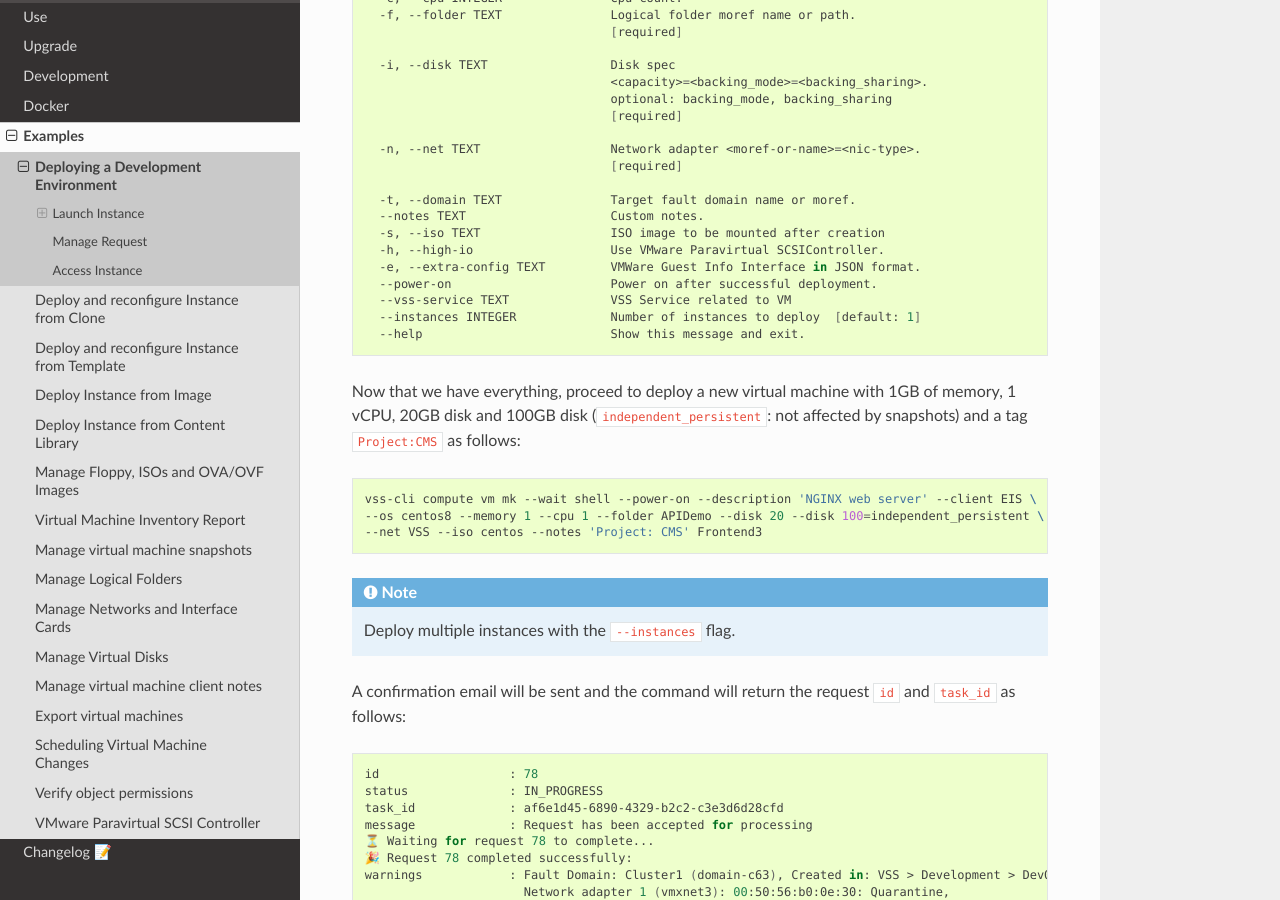
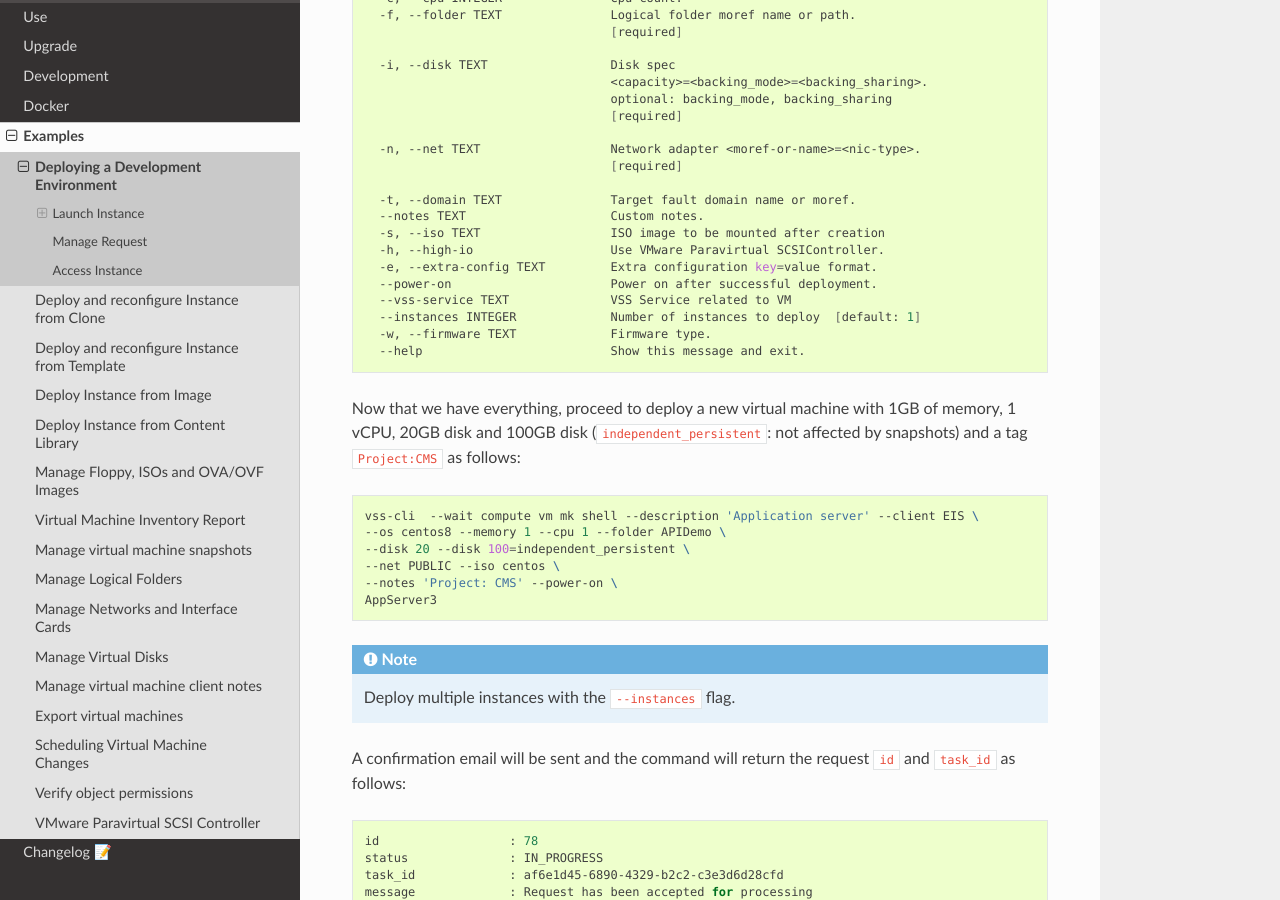
Before and after one commit to EIS-ITS/vss-cli, a Sphinx documentation site: the page built from docs/examples/deploy-os.rst, in a window 1280 px wide and 900 px high, scrolled down 3319 px. Built offline with Sphinx 7.4.7 and the Read the Docs theme 2.0.0, drawn with Linux system fonts in a browser that asks for light colours; the version number could not be read and is left out.

Commit message:
Issue #415: 🎉Version release v0.12.1 - fixes #415

```diff
--- a/docs/examples/deploy-os.rst
+++ b/docs/examples/deploy-os.rst
@@ -183,10 +183,11 @@ command takes:
       --notes TEXT                    Custom notes.
       -s, --iso TEXT                  ISO image to be mounted after creation
       -h, --high-io                   Use VMware Paravirtual SCSIController.
-      -e, --extra-config TEXT         VMWare Guest Info Interface in JSON format.
+      -e, --extra-config TEXT         Extra configuration key=value format.
       --power-on                      Power on after successful deployment.
       --vss-service TEXT              VSS Service related to VM
       --instances INTEGER             Number of instances to deploy  [default: 1]
+      -w, --firmware TEXT             Firmware type.
       --help                          Show this message and exit.
 
 
@@ -196,9 +197,12 @@ and a tag ``Project:CMS`` as follows:
 
 .. code-block:: bash
 
-    vss-cli compute vm mk --wait shell --power-on --description 'NGINX web server' --client EIS \
-    --os centos8 --memory 1 --cpu 1 --folder APIDemo --disk 20 --disk 100=independent_persistent \
-    --net VSS --iso centos --notes 'Project: CMS' Frontend3
+    vss-cli  --wait compute vm mk shell --description 'Application server' --client EIS \
+    --os centos8 --memory 1 --cpu 1 --folder APIDemo \
+    --disk 20 --disk 100=independent_persistent \
+    --net PUBLIC --iso centos \
+    --notes 'Project: CMS' --power-on \
+    AppServer3
 
 .. note::
 
--- a/docs/use.rst
+++ b/docs/use.rst
@@ -234,13 +234,15 @@ the backslash ``\``:
 
 Command Output
 --------------
-The VSS CLI supports two different output formats:
+The VSS CLI supports the following formats:
 
 * Table (table)
 * JSON (json)
 * YAML (yaml)
+* NDJSON (ndjson)
+* auto (table)
 
-By default VSS CLI output is text, and this can be configured either by
+By default VSS CLI output is ``table``, and this can be configured either by
 the output option:
 
 .. code-block:: bash
```
Also changed, not shown: .bumpversion.cfg, 3 other files.
